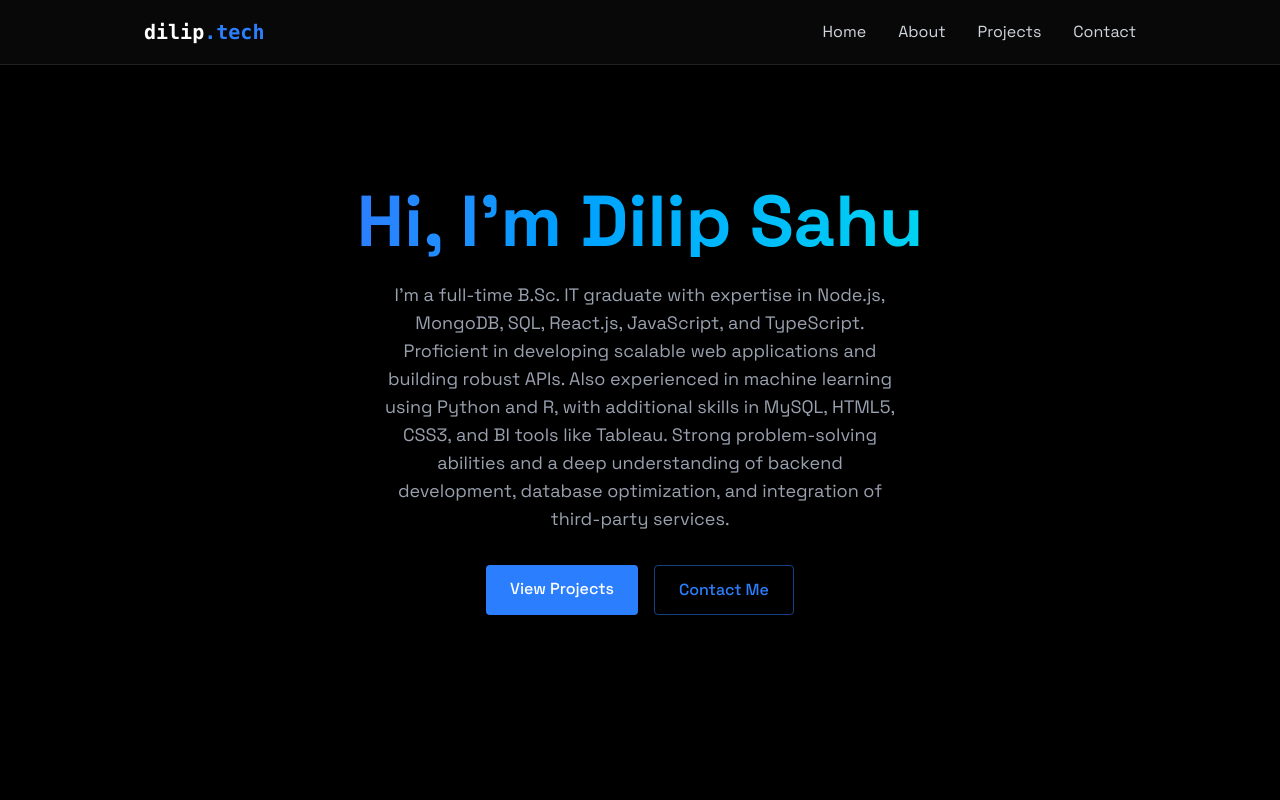
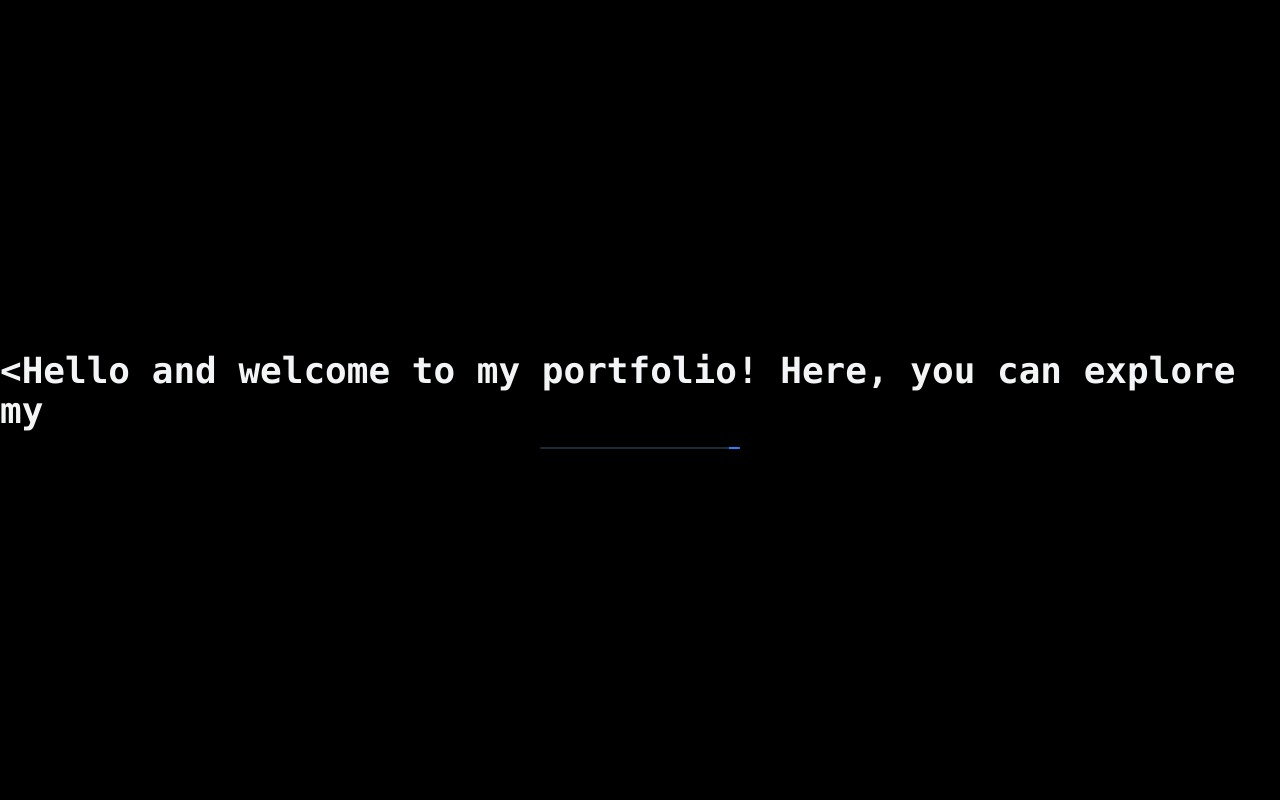
Before and after one commit to dilipksahu/dilip-sahu-portfolio, a React (Vite) app: page / in a window 1280 px wide. Shown: the top 800 px of the page. Built offline with nearby package versions, Linux system fonts and the light colour scheme.

Commit message:
Loading screen welcome msg modify

```diff
--- a/src/components/LoadingScreen.jsx
+++ b/src/components/LoadingScreen.jsx
@@ -2,7 +2,7 @@ import React, { useEffect, useState } from 'react'
 
 function LoadingScreen({onComplete}) {
   const [text, setText ] = useState("");
-  const fullText = "<Hello World />";
+  const fullText = "<Hello and welcome to my portfolio! Here, you can explore my latest projects and see how I can help you build your next big idea. />";
 
   useEffect(() => {
     let index = 0;
```
